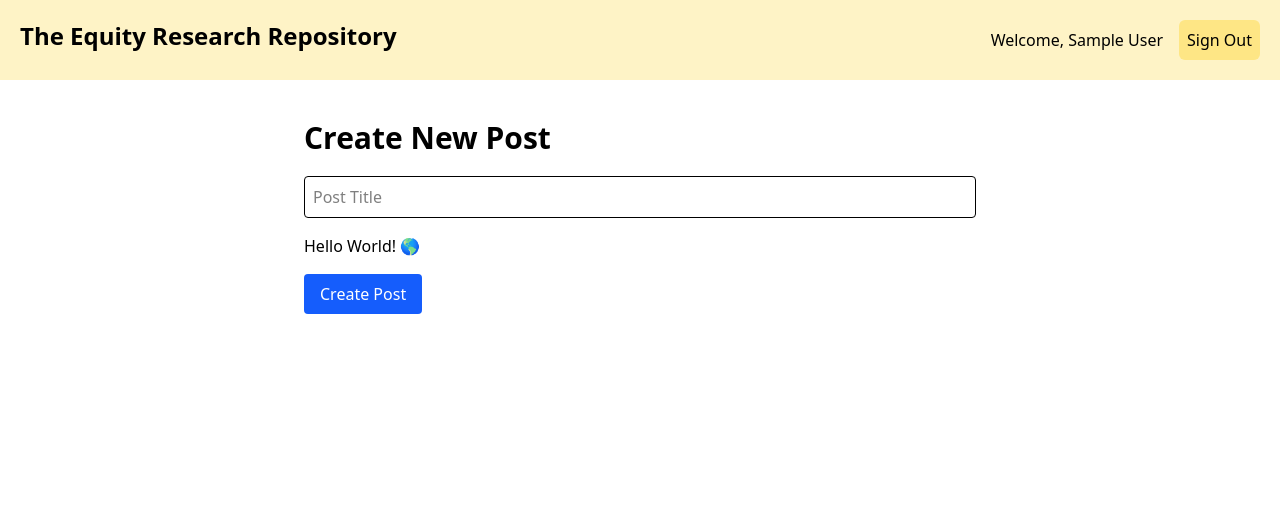
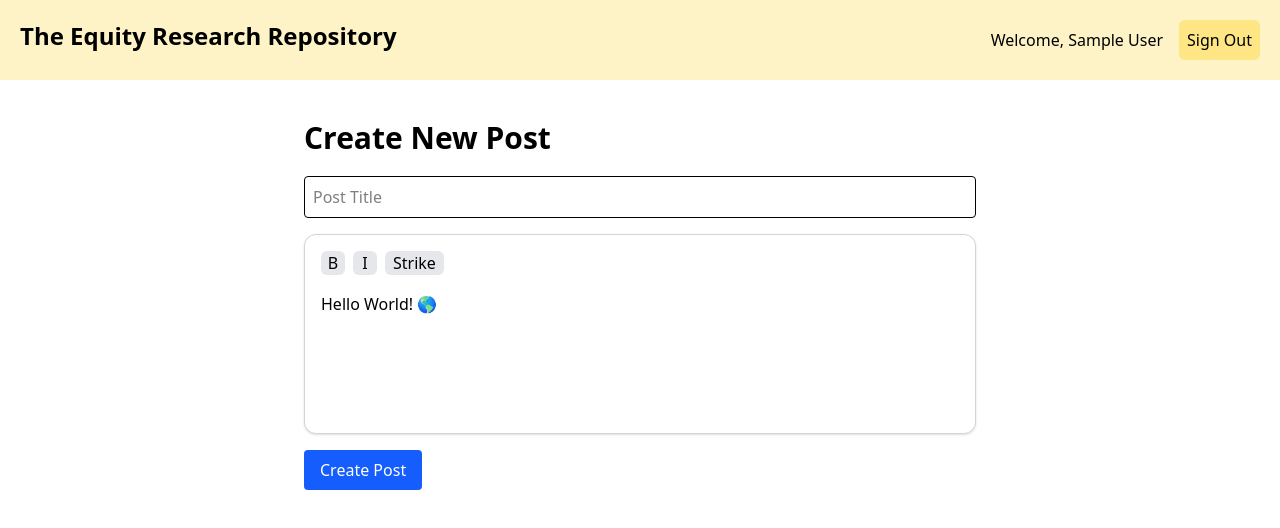
Before and after one commit to APstarts/nextjs-blog-app, a Next.js app: page /dashboard/create in a window 1280 px wide. Shown: the top 528 px of the page. Built offline with nearby package versions, Linux system fonts and the light colour scheme; no server answers; sample sign-in values are in the browser's storage.

Commit message:
implemented logics for tiptap and content capture

```diff
--- a/app/dashboard/create/page.tsx
+++ b/app/dashboard/create/page.tsx
@@ -3,6 +3,7 @@
 import { useState } from "react";
 import { useRouter } from "next/navigation";
 import RichTextEditor from "@/components/Tiptap";
+import Tiptap from "@/components/Tiptap";
 
 export default function CreatePostPage() {
   const router = useRouter();
@@ -47,7 +48,7 @@ export default function CreatePostPage() {
         />
 
         {/* Tiptap editor */}
-        <RichTextEditor onChange={setContent} />
+        <Tiptap onChange={setContent}/>
 
         <button
           type="submit"
--- a/app/globals.css
+++ b/app/globals.css
@@ -1 +1,11 @@
 @import "tailwindcss";
+
+.tiptap {
+  p {
+    @apply my-4 first:mt-0 last:mb-0 text-base leading-relaxed;
+  }
+
+  h1 {
+    @apply text-3xl font-bold mt-8 mb-4 first:mt-0 last:mb-0;
+  }
+}
--- a/components/Tiptap.tsx
+++ b/components/Tiptap.tsx
@@ -2,16 +2,45 @@
 
 import { useEditor, EditorContent } from '@tiptap/react'
 import StarterKit from '@tiptap/starter-kit'
+import Bold from '@tiptap/extension-bold'
+import Italic from '@tiptap/extension-italic'
+import Strike from '@tiptap/extension-strike'
 
-const Tiptap = () => {
+const Tiptap = ({onChange}: {onChange?: (content: string) => void }) => {
   const editor = useEditor({
-    extensions: [StarterKit],
+    extensions: [StarterKit, Bold, Italic, Strike],
     content: '<p>Hello World! 🌎️</p>',
-    // Don't render immediately on the server to avoid SSR issues
     immediatelyRender: false,
+    onUpdate: ({ editor }) => {
+      onChange?.(editor.getHTML());
+    }
   })
 
-  return <EditorContent editor={editor} />
+  if (!editor) {
+    return null
+  }
+
+  return (
+    <div
+      className="
+        border border-gray-300 rounded-xl shadow-sm
+        p-4 min-h-[200px]
+        bg-white
+        focus-within:border-blue-500 focus-within:ring-2 focus-within:ring-blue-500
+      "
+    >
+      <div className='flex gap-2 mb-4'>
+        <button className='bg-gray-200 text-black w-6 rounded-md' onClick={() => {editor.chain().focus().toggleBold().run()}}>B</button>
+        <button className={`bg-gray-200 text-black w-6 rounded-md`} onClick={() => {editor.chain().focus().toggleItalic().run()}}>I</button>
+        <button onClick={() => editor.chain().focus().toggleStrike().run()} className={`bg-gray-200 text-black w-max px-2 rounded-md`}>Strike</button>
+      </div>
+      {/* ProseMirror gets Tailwind typography */}
+      <EditorContent
+        editor={editor}
+        className="prose max-w-none [&_.ProseMirror]:focus:outline-none"
+      />
+    </div>
+  )
 }
 
 export default Tiptap
--- a/package.json
+++ b/package.json
@@ -9,11 +9,16 @@
     "lint": "eslint"
   },
   "dependencies": {
+    "@tailwindcss/typography": "^0.5.16",
+    "@tiptap/extension-bold": "^3.3.0",
+    "@tiptap/extension-italic": "^3.3.0",
+    "@tiptap/extension-strike": "^3.3.0",
     "@tiptap/extension-text-style": "^3.3.0",
     "@tiptap/pm": "^3.3.0",
     "@tiptap/react": "^3.3.0",
     "@tiptap/starter-kit": "^3.3.0",
     "@vercel/postgres": "^0.10.0",
+    "install": "^0.13.0",
     "next": "15.5.0",
     "next-auth": "5.0.0-beta.29",
     "pg": "^8.16.3",
```
Also changed, not shown: 1 other file (tests, documents, lock files or other folders).
